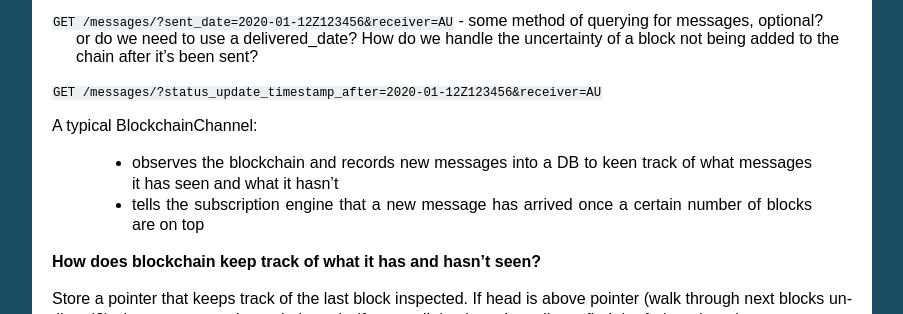
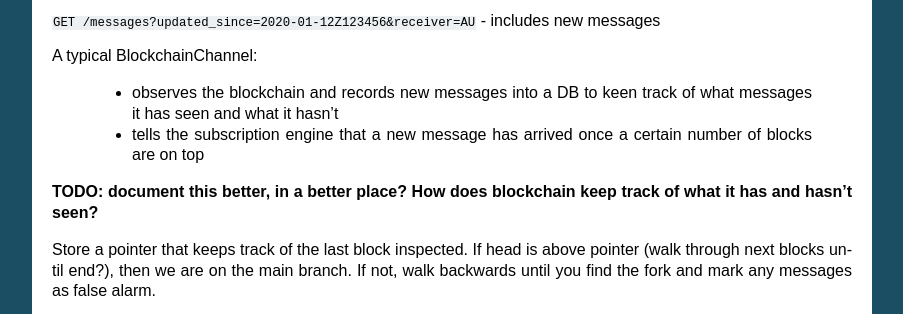
Before and after one commit to trustbridge/intergov, a Sphinx documentation site: the page built from docs/channel_api.rst, in a window 1280 px wide and 900 px high, scrolled down 1648 px, cut to the strip 248-562 px from the top of the window. Shown: the whole strip, without its empty margins (198-1101 px from the left). Built offline with Sphinx 7.4.7, drawn with Linux system fonts in a browser that asks for light colours; pages that are not in the unit, such as notebooks, are missing from menus.

Commit message:
Some minor tidy up

```diff
--- a/docs/channel_api.rst
+++ b/docs/channel_api.rst
@@ -179,10 +179,7 @@ Channel Receiving API
    @enduml
 
 
-| ``GET /messages/?sent_date=2020-01-12Z123456&receiver=AU`` - some method of querying for messages, optional?
-|   or do we need to use a delivered_date? How do we handle the uncertainty of a block not being added to the chain after it's been sent?
-
-| ``GET /messages/?status_update_timestamp_after=2020-01-12Z123456&receiver=AU``
+| ``GET /messages?updated_since=2020-01-12Z123456&receiver=AU`` - includes new messages
 
 
 A typical BlockchainChannel:
@@ -191,7 +188,7 @@ A typical BlockchainChannel:
  - tells the subscription engine that a new message has arrived once a certain number of blocks are on top
 
 
-**How does blockchain keep track of what it has and hasn't seen?**
+**TODO: document this better, in a better place? How does blockchain keep track of what it has and hasn't seen?**
 
 Store a pointer that keeps track of the last block inspected. If head is above pointer (walk through next blocks until end?), then we are on the main branch. If not, walk backwards until you find the fork and mark any messages as false alarm.
 
```
